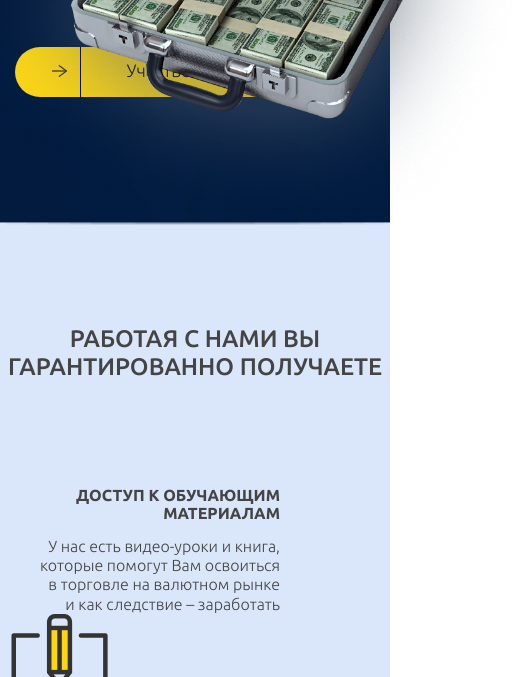
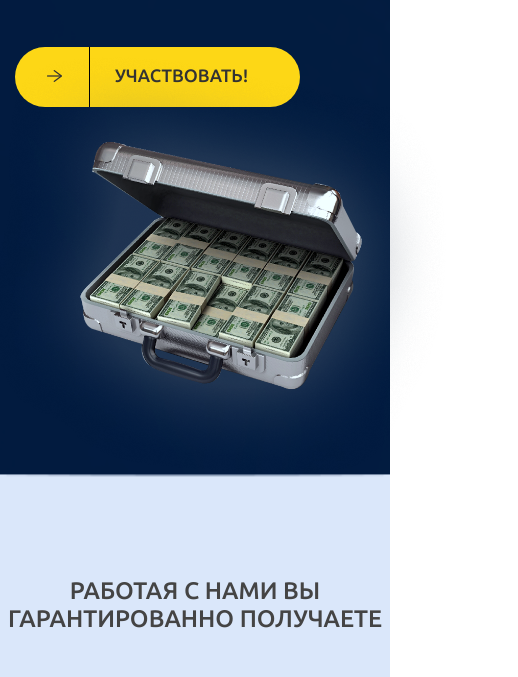
Before and after one commit to alexkoq/lending_strah_new, a website: page app/index.html in a window 390 px wide. Shown: the part 652-1329 px from the top of the page, 518 px wide, since content can reach past the window. Drawn offline with Linux system fonts and the light colour scheme; a script that the page names is missing.

Commit message:
16.10 end of the day

```diff
--- a/app/index.html
+++ b/app/index.html
@@ -19,7 +19,7 @@
           <div class="col-xl-2"><img src="img/logo.png" alt="logo"></div>
         </div>
         <div class="row">
-          <div class="col-md-9 col-lg-7 col-xl-6">
+          <div class="col-md-12 col-lg-7 col-xl-6">
             <div class="frame">
               <p>Торгуйте на финансовых рынках без риска!</p>
             </div>
@@ -30,11 +30,11 @@
           </div>
         </div>
         <div class="row">
-          <div class="col-md-9 col-lg-7 col-xl-6">
+          <div class="col-md-6 col-lg-7 col-xl-6">
             <div class="buttom_form"><a href="">Участвовать!</a>
             </div>
           </div>
-          <div class="col-md-3 col-lg-5 col-xl-6 casewrap">
+          <div class="col-md-6 col-lg-5 col-xl-6 casewrap">
             <!-- <div class="casewrap"> -->
               <img src="img/case.png" alt="case">
             <!-- </div> -->
--- a/app/sass/_media.sass
+++ b/app/sass/_media.sass
@@ -31,7 +31,40 @@
   .diners,.borse
     margin-top: 20px
 
+@media (max-width: 1065px)
+  .casewrap
+    margin-top: -310px
+    margin-left: -9%
+    img
+      width: 450px
+
 @media (max-width: 991px)
+  .buttom_form
+    a
+      height: 60px
+      border-radius: 30px
+      margin-top: 150px
+      @include font-med-norm()
+      color: #333333
+      text-transform: uppercase
+      text-indent: 10px
+      &::before
+        display: inline-block
+        content: url("../img/arrow-bold.png")
+        vertical-align: middle
+        padding-top: 18px
+        padding-right: 27px
+        margin-left: -40px
+        margin-right: 25px
+        border-right: 1px solid #000000
+        height: 60px
+
+  .casewrap
+    margin-top: -50px
+    margin-left: -5%
+    img
+      width: 450px
+
   .links
     text-align: center
 
@@ -60,6 +93,13 @@
       margin-right: auto
       margin-left: none
 
+@media (max-width: 870px)
+  .casewrap
+    margin-top: -50px
+    margin-left: -5%
+    img
+      width: 450px
+
 @media (max-width: 767px)
   .ps,.pr,.cer,.ut,.arb
     text-align: center;
```
Also changed, not shown: app/css/main.css, app/img/arrow-bold.png (added), 1 other file.
